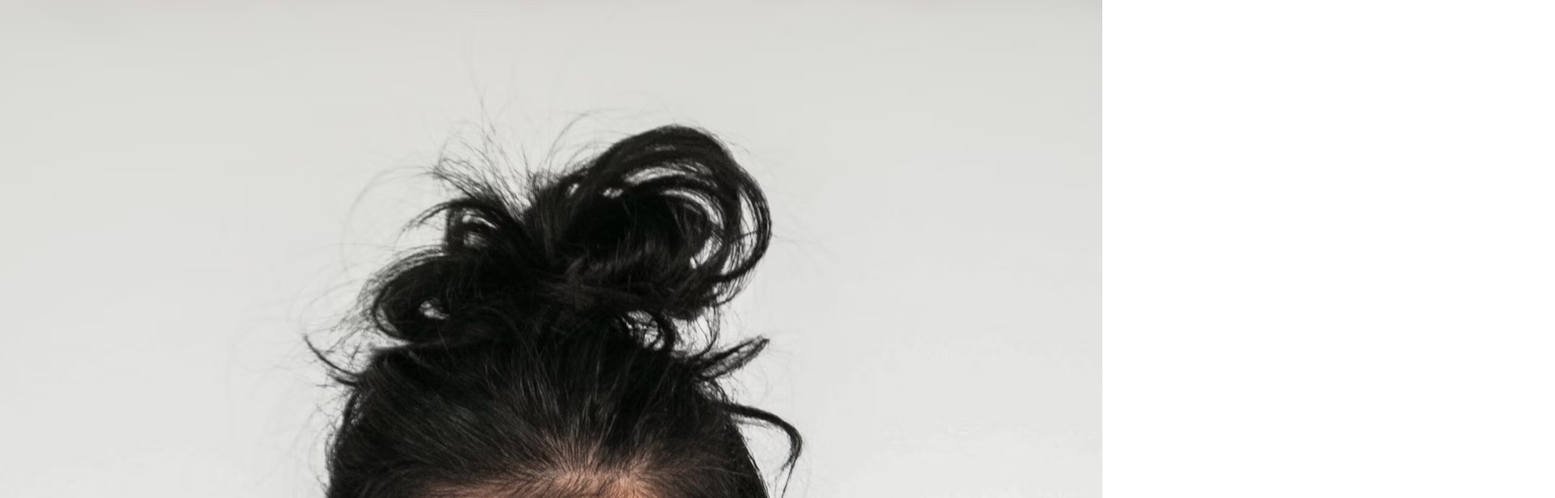
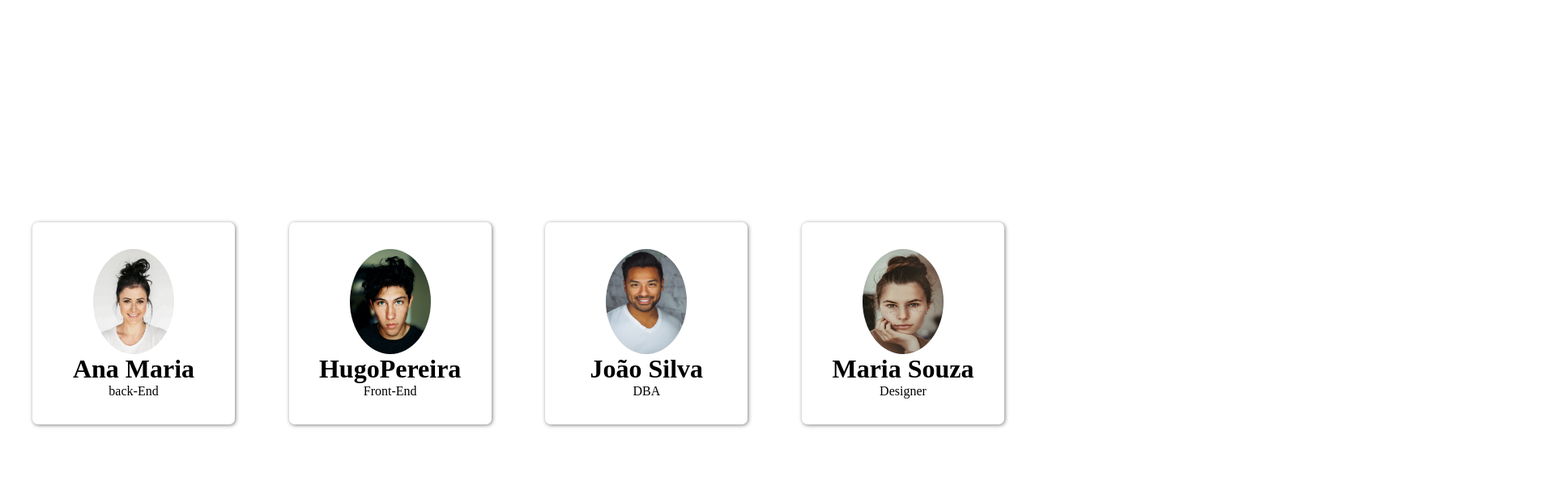
Before and after one commit to yuri-stcrzwx17/Projeto-03-Pend1, a plain HTML site: page index.html in a window 1280 px wide. Shown: the top 616 px of the page at 81% size, 1920 px wide, since content can reach past the window. Drawn offline with Linux system fonts and the light colour scheme.

Commit message:
semi-finalizado

```diff
--- a/app.js
+++ b/app.js
@@ -1 +1,10 @@
 'use strict'
+
+import produtos from './funcionarios.json' with {type: 'json'}
+
+    function mostrarPreços (produto){
+        console.log(produto.categoria(0))
+    }
+
+
+produtos.forEach (mostrarPreços)
--- /dev/null
+++ b/funcionarios.json
@@ -0,0 +1,22 @@
+[
+    {
+        "nome": "Maria Souza",
+        "cargo": "Designer",
+        "imagem": "maria.jpg"
+    },
+    {
+        "nome": "João Silva",
+        "cargo": "DBA",
+        "imagem": "joao.jpg"
+    },
+    {
+        "nome": "Hugo Pereira",
+        "cargo": "FrontEnd",
+        "imagem": "hugo.jpg"
+    },
+    {
+        "nome": "Ana Maria",
+        "cargo": "BackEnd",
+        "imagem": "ana.jpg"
+    }
+]
--- a/index.html
+++ b/index.html
@@ -4,15 +4,35 @@
     <meta charset="UTF-8">
     <meta name="viewport" content="width=device-width, initial-scale=1.0">
     <link rel="stylesheet" href="style.css">
-    <script src="app.js" defer type="modulo"></script>
-    <title>Document</title>
+    <script src="app.js" defer type="module" ></script>
+    <title></title>
 </head>
 <body>
-    <div class="container">
-        <img src="./img/ana.jpg" alt="">
-        <img src="./img/hugo.jpg" alt="">
-        <img src="./img/joao.jpg" alt="">
-        <img src="./img/maria.jpg" alt="">
+    <div class="conteiner">
+        <div class="img">
+            <img src="./img/ana.jpg" alt="ana">
+            <h1> Ana Maria</h1>
+            <p>back-End</p>
+        </div>
+        <div class="img">
+        <img src="./img/hugo.jpg" alt="hugo">
+        <h1>HugoPereira</h1>
+        <p>Front-End</p>
     </div>
+    <div class="img">
+            <img src="./img/joao.jpg" alt="joao">
+            <h1>João Silva</h1>
+            <p>DBA</p>
+        </div>
+        <div class="img">
+            <img src="./img/maria.jpg" alt="maria">
+            <h1>Maria Souza</h1>
+            <p>Designer
+
+            </p>
+        </div>
+    </div>
+
+
 </body>
 </html>
--- a/style.css
+++ b/style.css
@@ -3,3 +3,41 @@
     margin: 0;
     box-sizing: border-box;
 }
+body{
+    height: 100vh;
+    display: flex;
+    align-items: center;
+    place-content: center;
+    justify-content: center;
+
+}
+.conteiner{
+  display: flex;
+  align-items: center;
+  justify-content: space-between;
+  width: 1200px;
+
+
+
+
+}
+
+.conteiner img{
+    height: 130px;
+    width: 100px;
+    border-radius: 50%;
+
+
+
+}
+
+.img {
+    display: flex;
+    flex-direction: column;
+    align-items: center;
+    justify-content: center;
+    border-radius: 7px;
+    box-shadow: 1px 1px 5px  gray;
+    width: 250px;
+    height: 250px;
+}
```
